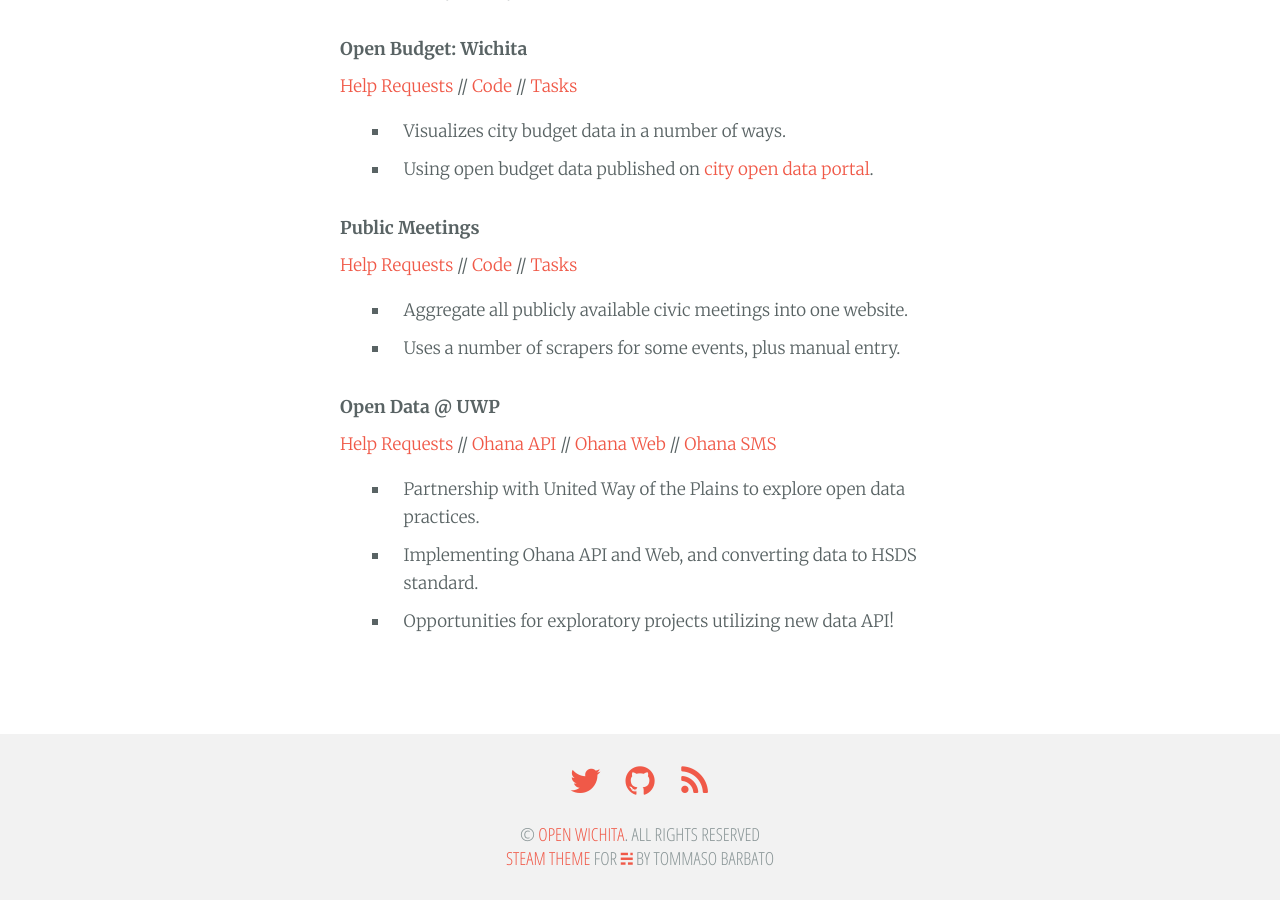
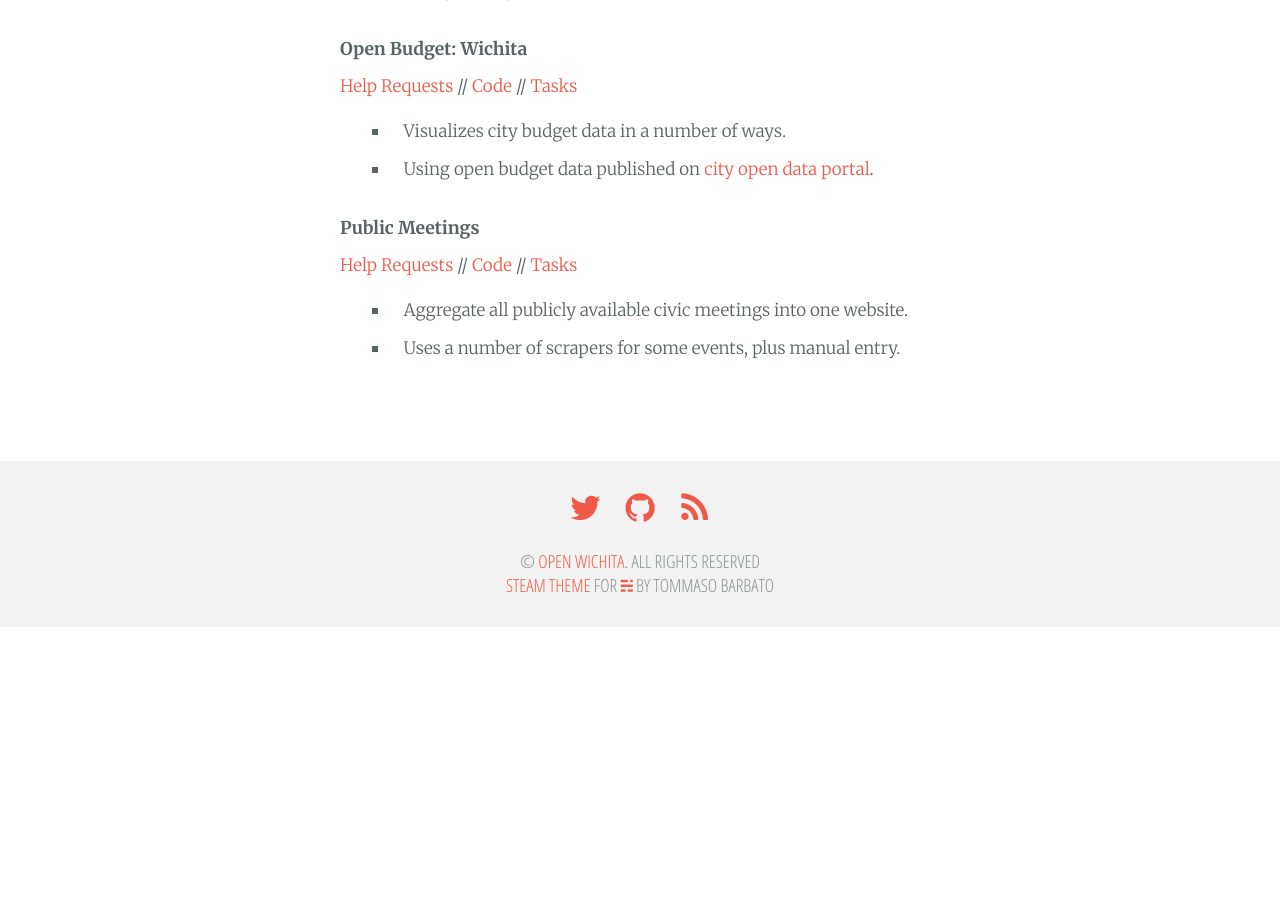
Before and after one commit to openwichita/openwichita.org, a Jekyll site: the page built from projects.md, in a window 1280 px wide and 900 px high, scrolled down 634 px. Built offline with Jekyll 4.4.1, drawn with Linux system fonts in a browser that asks for light colours; nearby versions of some CDN libraries; after the commit the page ends 1261 px from its top, so only the background shows below that.

Commit message:
Remove UWP from projects page :(

```diff
--- a/projects.md
+++ b/projects.md
@@ -25,14 +25,3 @@ portal](https://opendata.wichita.gov).
 
 * Aggregate all publicly available civic meetings into one website.
 * Uses a number of scrapers for some events, plus manual entry.
-
-### Open Data @ UWP
-
-[Help Requests](https://github.com/openwichita/help-wanted/issues?q=is%3Aopen+is%3Aissue+label%3Auwp-open-data) //
-[Ohana API](https://github.com/openwichita/ohana-api) //
-[Ohana Web](https://github.com/openwichita/ohana-web-search) //
-[Ohana SMS](https://github.com/openwichita/ohana-sms)
-
-* Partnership with United Way of the Plains to explore open data practices.
-* Implementing Ohana API and Web, and converting data to HSDS standard.
-* Opportunities for exploratory projects utilizing new data API!
```
